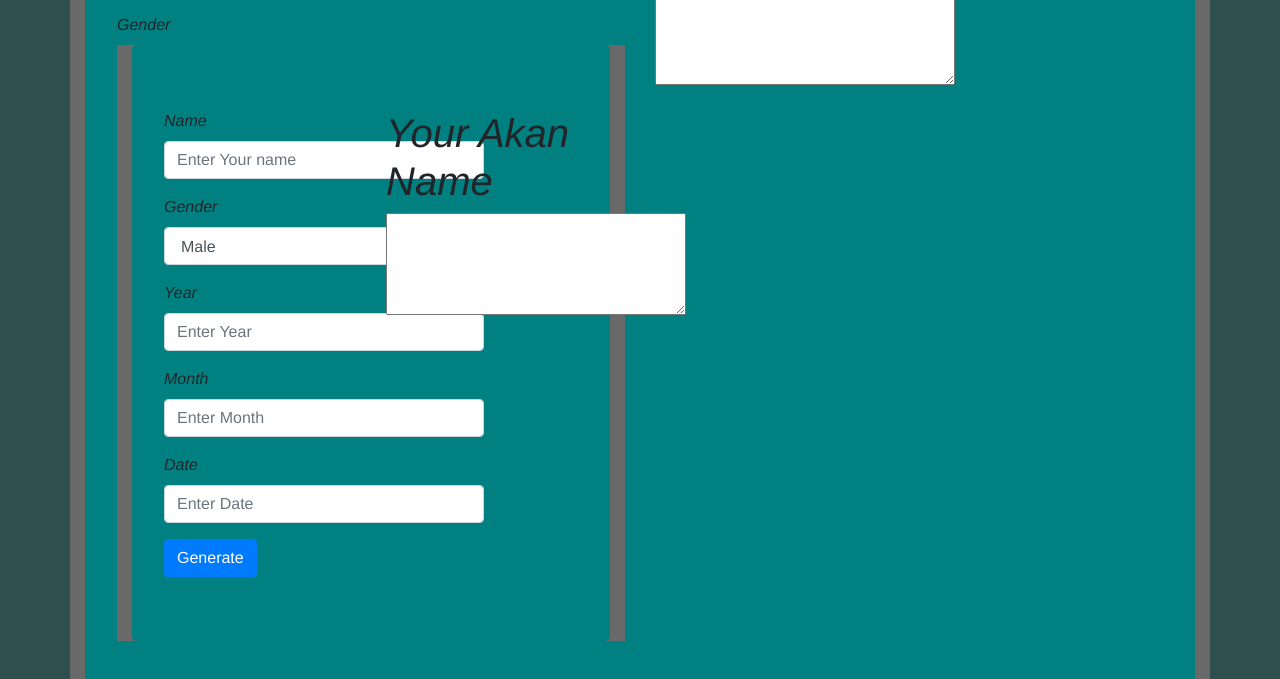
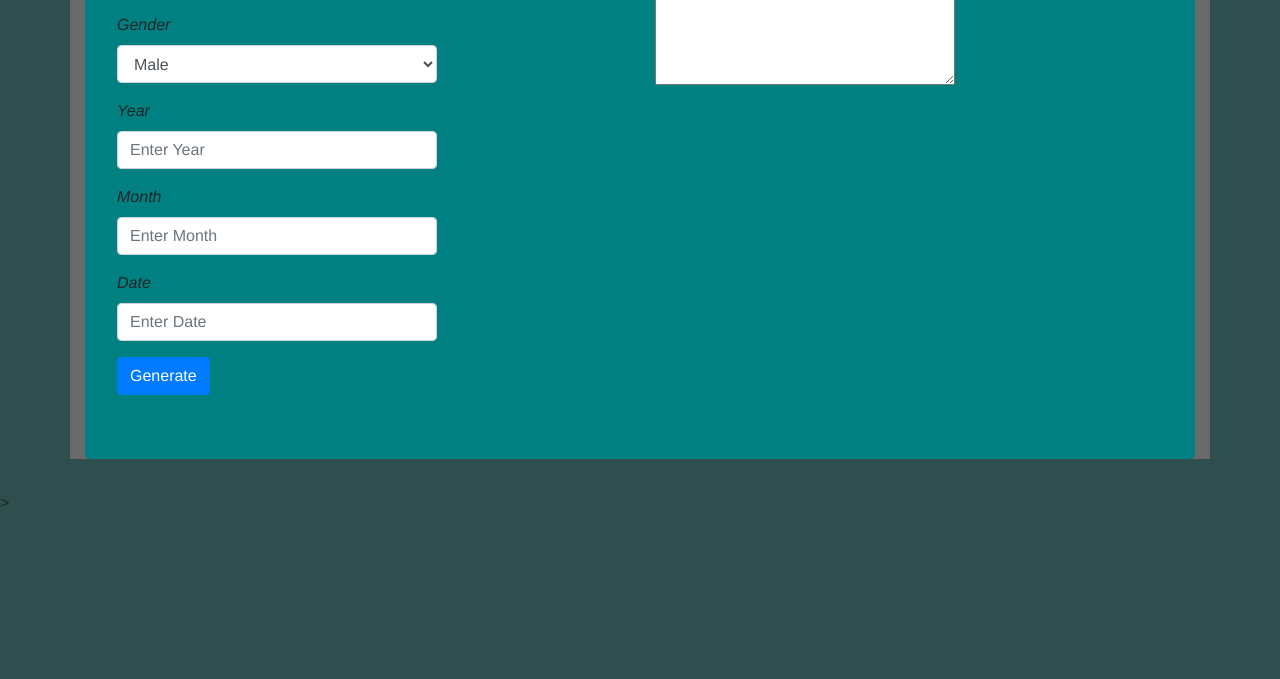
Before and after one commit to DENNINGKEVIN/AKAN-NAMES, a plain HTML site: page index.html in a window 1280 px wide. Shown: the part 721-1400 px from the top of the page. After the commit the page ends 1236 px from the top, so only its background shows below. Drawn offline with Linux system fonts and the light colour scheme.

Commit message:
corrects alignment

```diff
--- a/index.html
+++ b/index.html
@@ -8,7 +8,7 @@
   <link rel="stylesheet" href="css/bootstrap.css">
   <link rel="stylesheet" href="css/styles.css">
 
-  <title>Akan names</title>
+  <title>Akan-names</title>
 </head>
 
 <body>
@@ -19,9 +19,7 @@
     <li class="nav-item">
       <a class="nav-link" href="#">Contacts</a>
     </li>
-    <li class="nav-item">
-      <a class="nav-link" href="#">Help</a>
-    </li>
+
 
   </ul>
   <div class="top">
@@ -50,53 +48,10 @@
               </div>
               <div class='form-group'>
                 <label for="formGroupExampleInput">Gender</label>
-                <form>
-                  <div class="container">
-                    <div class="jumbotron">
-                      <div class="row">
-                        <div class="col-md-6">
-                          <form>
-                            <div class="form-group">
-                              <label for="formGroupExampleInput">Name</label>
-                              <input type="text" class="form-control" id="name" placeholder="Enter Your name">
-                            </div>
-                            <div class='form-group'>
-                              <label for="formGroupExampleInput">Gender</label>
-                              <select class="form-control" id="gender">
-                                <option value="1">Male</option>
-                                <option value="2">Female</option>
-                              </select>
-                            </div>
-                            <div class="form-group">
-                              <label for="formGroupExampleInput">Year</label>
-                              <input type="number" class="form-control" id="year" placeholder="Enter Year">
-                            </div>
-                            <div class="form-group">
-                              <label for="formGroupExampleInput2">Month</label>
-                              <input type="number" min="1" max="12" class="form-control" id="month"
-                                placeholder="Enter Month">
-                            </div>
-                            <div class="form-group">
-                              <label for="formGroupExampleInput2">Date</label>
-                              <input type="number" min="1" max="31" class="form-control" id="date"
-                                placeholder="Enter Date">
-                            </div>
-                          </form>
-                          <button type="submit" onclick="getName()" class="btn btn-primary">Generate</button>
-
-                        </div>
-
-                        <div class="col-md-6">
-                          <h1>Your Akan Name</h1>
-                          <textarea name="" cols="30" rows="4" id="output"></textarea>
-                        </div>
-
-
-                      </div>
-                    </div>
-                  </div>
-                  <script src="js/script.js"></script>>
-                </form>
+                <select class="form-control" id="gender">
+                  <option value="1">Male</option>
+                  <option value="2">Female</option>
+                </select>
               </div>
               <div class="form-group">
                 <label for="formGroupExampleInput">Year</label>
@@ -126,8 +81,6 @@
     </div>
     <script src="js/script.js"></script>>
   </form>
-
-  <script src="js/script.js"></script>>
 </body>
 
 </html>
```
